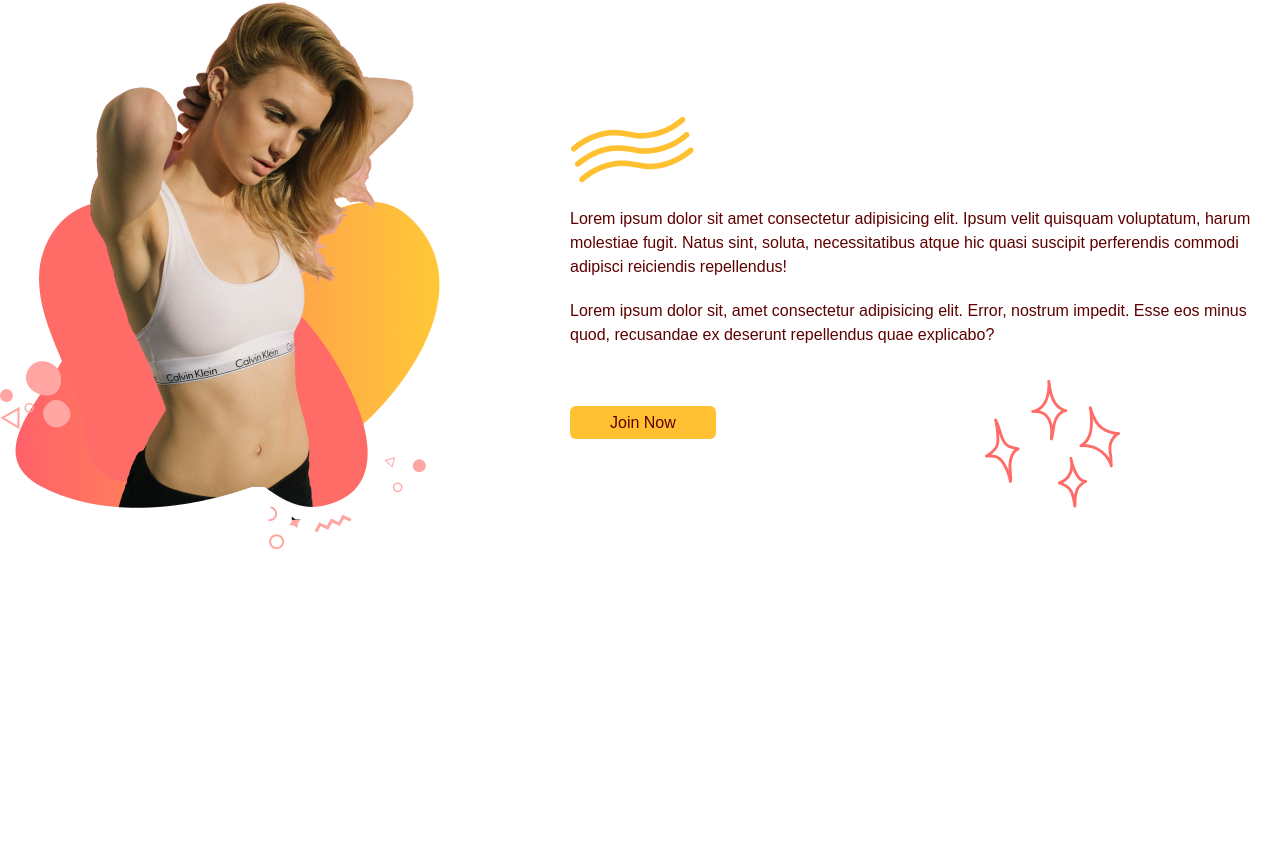
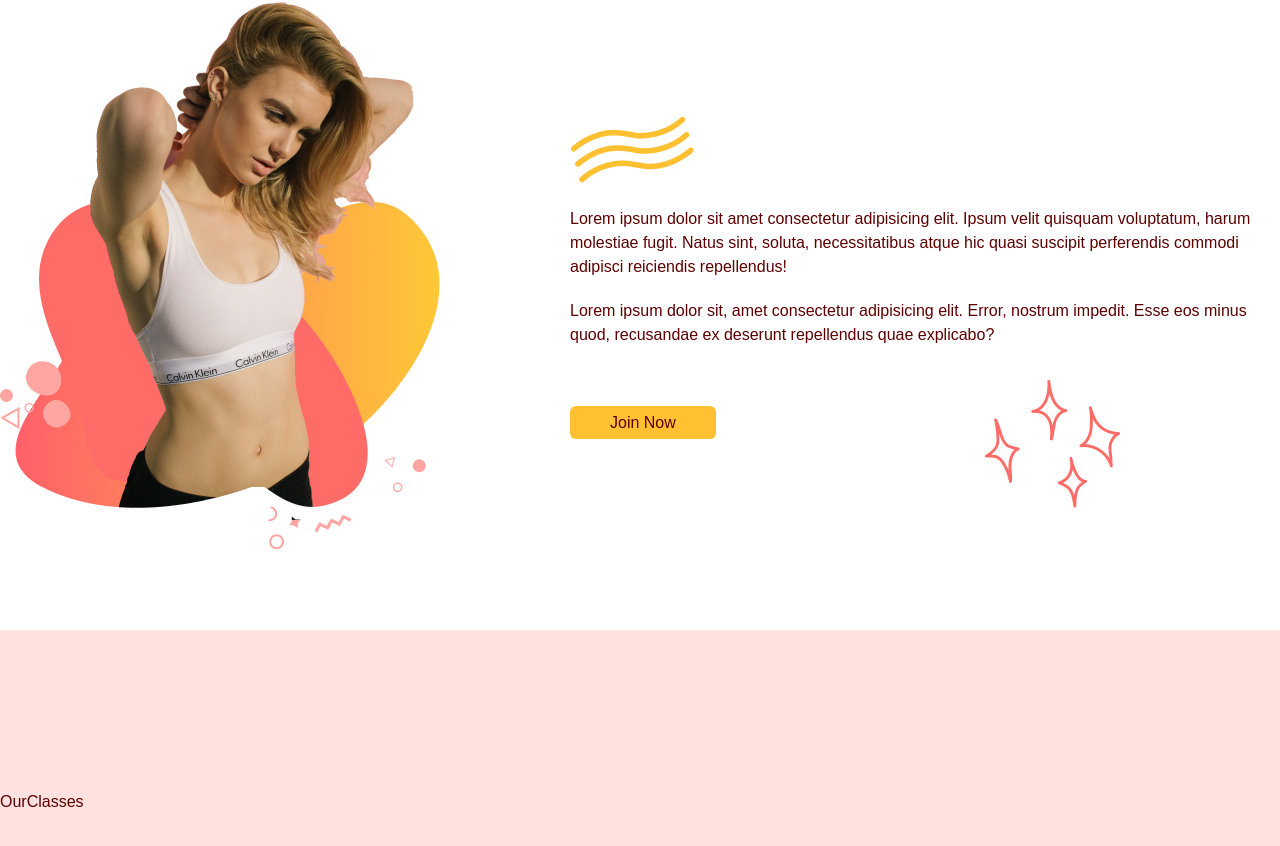
Before and after one commit to FrancoTr/react-ts-evogym, a React (Vite) app: page / in a window 1280 px wide. Shown: the part 1475-2321 px from the top of the page. Before the commit the page ends 2105 px from the top, so only its background shows below. Built offline with nearby package versions, Linux system fonts and the light colour scheme.

Commit message:
Add our classes section

```diff
--- a/src/App.tsx
+++ b/src/App.tsx
@@ -1,5 +1,6 @@
 import Navbar from "@/scenes/navbar";
 import Home from "@/scenes/home";
+import OurClasses from "@/scenes/ourClasses";
 import Benefits from "@/scenes/benefits";
 import { useEffect, useState } from "react";
 import { SelectedPage } from "@/shared/types";
@@ -34,6 +35,7 @@ function App() {
       />
       <Home setSelectedPage={setSelectedPage} />
       <Benefits setSelectedPage={setSelectedPage} />
+      <OurClasses setSelectedPage={setSelectedPage} />
     </div>
   );
 }
--- /dev/null
+++ b/src/scenes/ourClasses/index.tsx
@@ -0,0 +1,21 @@
+import { SelectedPage } from "@/shared/types";
+import image1 from "@/assets/image1.png";
+import image2 from "@/assets/image2.png";
+import image3 from "@/assets/image3.png";
+import image4 from "@/assets/image4.png";
+import image5 from "@/assets/image5.png";
+import image6 from "@/assets/image6.png";
+
+type Props = {
+  setSelectedPage: (value: SelectedPage) => void;
+};
+
+const OurClasses = ({ setSelectedPage }: Props) => {
+  return (
+    <section id="ourclasses" className="w-full bg-primary-100 py-40">
+      OurClasses
+    </section>
+  );
+};
+
+export default OurClasses;
```
